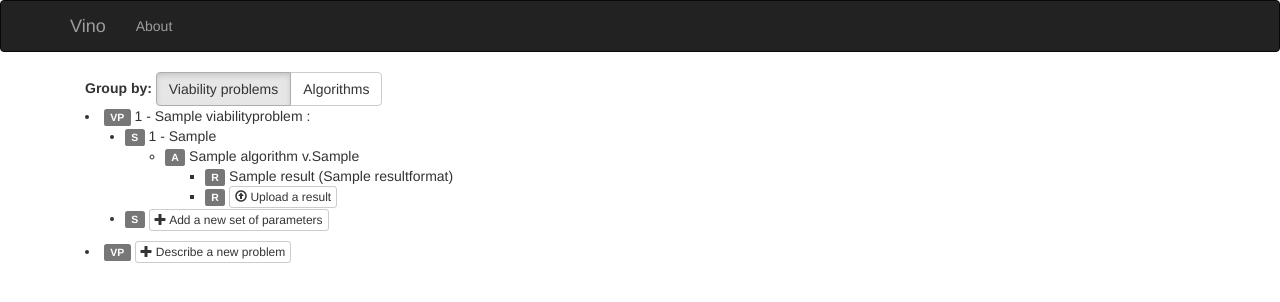
After one commit to NicolasDumoulin/vino, a Django app: page /results/ in a window 1280 px wide. The commit adds this page. Shown: the top 302 px of the page. Run offline with Django 3.2, Linux system fonts and the light colour scheme; tables that the repository leaves empty hold one stand-in row (values such as "Sample post"); some libraries are stand-ins or nearby versions.

Commit message:
To be continued:  - view as a tree of results  - form for creating a new problem

```diff
--- a/vinosite/sharekernel/forms.py
+++ b/vinosite/sharekernel/forms.py
@@ -6,13 +6,28 @@ Created on Fri Sep 11 13:49:04 2015
 """
 
 from django import forms
-from models import ViabilityProblem
+from models import ViabilityProblem, Results, Parameters
 
 class DocumentForm(forms.Form):
     docfile = forms.FileField(
         label='Select a file',
         help_text='max. 42 megabytes'
     )
+
+class ParametersSelect(forms.Select):
+    def __init__(self, *args, **kwargs):
+        super(ParametersSelect, self).__init__(*args, **kwargs)
+
+    def render_option(self, selected_choices, option_value, option_label):
+        selected_html = (option_value in selected_choices) and u' selected="selected"' or ''
+        return u'<option value="%s"%s>%s</option>' % (option_value, selected_html, option_label)
+
+
+class ResultForm(forms.ModelForm):
+    class Meta:
+        model=Results
+        fields=('title','softwareparametervalues','formatparametervalues', 'parameters')
+        widgets = { 'parameters':ParametersSelect()}
 
 class TrajForm(forms.Form):
     controlInput = forms.CharField(label = '(time,control value)',initial = 'essai')
@@ -22,6 +37,12 @@ class ViabilityProblemForm(forms.ModelForm):
         model = ViabilityProblem
         exclude = ['category']
 
+class ParametersForm(forms.ModelForm):
+    class Meta:
+        model = Parameters
+        exclude = ['']
+        widgets = {'viabilityproblem': forms.HiddenInput}
+
 class MetadataFromListForm(forms.Form):
     def __init__(self, metadata, *args, **kwargs):
         super(forms.Form, self).__init__(*args, **kwargs)
--- a/vinosite/sharekernel/models.py
+++ b/vinosite/sharekernel/models.py
@@ -9,6 +9,8 @@ class Document(models.Model):
 class Category(models.Model):
     text = models.CharField(max_length=200)
     color = models.IntegerField(default=0)
+    def __str__(self):
+        return str(self.pk) + " " + self.text
 
 class ViabilityProblem(models.Model):
     category = models.ForeignKey(Category, null = True)
--- a/vinosite/sharekernel/templates/sharekernel/kernelupload.html
+++ b/vinosite/sharekernel/templates/sharekernel/kernelupload.html
@@ -24,6 +24,7 @@
         //  2. after the metadata form completion (callback) if some metadata lacks for loading the file
         $('#fileupload').hide();
         $('#metadata-format').hide();
+        // TODO link to the result
         $('#success-panel').text('Your file has been successfully submitted. You can access here to its details. TODO');
     }
     $(document).ready(function() {
--- /dev/null
+++ b/vinosite/sharekernel/templates/sharekernel/results_tree.html
@@ -0,0 +1,105 @@
+{% extends "base.html" %}
+
+{% load staticfiles %}
+
+{% block body %}
+
+{% load bootstrap3 %}
+<div class="container" id="problem-picker">
+    <div class="col-md-6">
+            <label for="tab">Group by: </label>
+            <div id="tab" class="btn-group" data-toggle="buttons">
+				<a href="#tree-problem-view" class="btn btn-default active" data-toggle="tab">
+					<input type="radio">Viability problems</a>
+				<a href="#tree-algorithm-view" class="btn btn-default" data-toggle="tab">
+					<input type="radio">Algorithms</a>
+			</div>
+        <div class="tab-content">
+        <div class="tab-pane active" id="tree-problem-view">
+                {% for problem in problems %}
+                    <li><span class="label label-default" title="Viability problem">VP</span> {{ problem.pk }} - {{ problem.title }} :
+                    <ul>
+                    {% for param in problem.parameters_set.all %}
+                        <li><span class="label label-default" title="Problem parameters (settings)">S</span>
+                           {{ param.pk }} -  {{ param.dynamicsparametervalues }}
+                        </li>
+                        {% regroup param.results_set.all by algorithm as resultsbyalgorithm %}
+                        <ul>
+                        {% for resultbyalgorithm in resultsbyalgorithm %}
+                            <li><span class="label label-default" title="Algorithm">A</span> {{ resultbyalgorithm.grouper.name }} v.{{ resultbyalgorithm.grouper.version }}</li>
+                                <ul>
+                                {% for result in resultbyalgorithm.list %}
+                                    <li><span class="label label-default" title="Viability results">R</span> {{ result.title }} ({{ result.resultformat.name }})</li>
+                                {% endfor %}
+                                <li><span class="label label-default" title="Viability results">R</span>
+                                    <a class="btn btn-default btn-xs btn-new-results" href="{% url 'sharekernel:kerneluploadpage' param.pk resultbyalgorithm.grouper.id %}" role="button">
+                                        <span class="glyphicon glyphicon-upload" aria-hidden="true"></span> Upload a result
+                                    </a>
+                                </li>
+                                </ul>
+                        {% endfor %}
+                        </ul>
+                    {% endfor %}
+                    <li><span class="label label-default" title="Problem parameters (settings)">S</span>
+                        <a class="btn btn-default btn-xs btn-new-parameters" href="{% url 'sharekernel:newparameters' problem.pk %}" role="button">
+                            <span class="glyphicon glyphicon-plus" aria-hidden="true"></span> Add a new set of parameters
+                        </a>
+                    </li>
+                    </ul>
+                    </li>
+                {% endfor %}
+                <li><span class="label label-default" title="Viability problem">VP</span>
+                    <a class="btn btn-default btn-xs btn-new-problem" href="{% url 'sharekernel:newproblem' %}" role="button">
+                        <span class="glyphicon glyphicon-plus" aria-hidden="true"></span> Describe a new problem
+                    </a>
+                </li>
+        </div>
+        <div class="tab-pane" id="tree-algorithm-view">
+                {% for algo in algorithms %}
+                    <li><span class="label label-default" title="Algorithm">A</span> {{ algo.name }} - v.{{ algo.version }} :
+                    {% regroup algo.results_set.all by parameters as resultsbyparam %}
+                    {% regroup resultsbyparam by grouper.viabilityproblem as resultsbyvp %}
+                    <ul>
+                    <ul>{% for resultbyvp in resultsbyvp %}
+                        <li><span class="label label-default" title="Viability problem">VP</span>
+                            {{ resultbyvp.grouper.pk }} - {{ resultbyvp.grouper.title }}
+                        </li>
+                        <ul>
+                            {% for resultbyparam in resultsbyparam %}
+                                <li><span class="label label-default" title="Problem parameters (settings)">S</span>
+                                    {{ resultbyparam.grouper.pk }} - {{ resultbyparam.grouper.dynamicsparametervalues }}
+                                </li>
+                                <ul>
+                                    {% for result in resultbyparam.list %}
+                                        <li><span class="label label-default" title="Viability results">R</span> {{ result.title }} ({{ result.resultformat.name }})</li>
+                                    {% endfor %}
+                                </ul>
+                            {% endfor %}
+                            <li><span class="label label-default" title="Problem parameters (settings)">S</span>
+                                <a class="btn btn-default btn-xs btn-new-parameters" href="{% url 'sharekernel:newparameters' resultbyvp.grouper.pk %}" role="button">
+                                    <span class="glyphicon glyphicon-plus" aria-hidden="true"></span> Add a new set of parameters
+                                </a>
+                            </li>
+                        </ul>
+                    {% endfor %}
+                    <li><span class="label label-default" title="Viability problem">VP</span>
+                        <a class="btn btn-default btn-xs btn-new-problem" href="{% url 'sharekernel:newproblem' %}" role="button">
+                            <span class="glyphicon glyphicon-plus" aria-hidden="true"></span> Describe a new problem
+                        </a>
+                    </li>
+                    </ul>
+                    </ul>
+                    </li>
+                {% endfor %}
+        </div>
+    </div>
+</div>
+
+<script>
+
+  $('#groupByButton input').on('click', function () {
+    console.log($(this));
+    console.log($(this).attr('data-target'));
+  });
+</script>
+{% endblock %}
--- a/vinosite/sharekernel/urls.py
+++ b/vinosite/sharekernel/urls.py
@@ -15,6 +15,11 @@ urlpatterns = [
     url(r'^recorded/$', views.recorded, name='recorded'),
     url(r'^controltostate/(?P<result_id>([0-9]|N)+)/$', views.controltostate, name='controltostate'),
     url(r'^verify/$', views.verify, name='verify'),
+    url(r'^problem/new/$', views.newproblem, name='newproblem'),
+    url(r'^problem/(?P<viabilityproblem_id>([0-9]|N)+)/parameters/new/$', views.newparameters, name='newparameters'),
+    url(r'^results/$', views.results_tree, name='results_tree'),
+    url(r'^result/(?P<result_id>([0-9]|N)+)/$', views.result, name='result'),
+    url(r'^upload/p=(?P<parameters_id>([0-9]|N)+)/a=(?P<algorithm_id>([0-9]|N)+)/$', views.kerneluploadpage, name='kerneluploadpage'),
     url(r'^upload/$', views.kerneluploadpage, name='kerneluploadpage'),
     url(r'kerneluploadfile/', views.kerneluploadfile, name = 'kerneluploadfile' ),
     url(r'^ViNOComparison2D/(?P<vinoA_id>([0-9]|N)+)/(?P<vinoB_id>([0-9]|N)+)/(?P<ppa>([0-9]|N)+)/$', views.ViNOComparison2D, name='ViNOComparison2D'),
--- a/vinosite/sharekernel/views.py
+++ b/vinosite/sharekernel/views.py
@@ -1,5 +1,4 @@
-from django.shortcuts import render
-from django.shortcuts import get_object_or_404,render
+from django.shortcuts import get_object_or_404, render
 from django.views.decorators.csrf import  ensure_csrf_cookie
 from sharekernel.models import Document, Category, ViabilityProblem, Algorithm, Parameters,Results,ResultFormat
 from sharekernel.forms import DocumentForm, TrajForm
@@ -16,7 +15,7 @@ from django.views.decorators.http import require_POST
 import os
 import METADATA
 from datetime import datetime
-from forms import ViabilityProblemForm, MetadataFromListForm
+from forms import ViabilityProblemForm, MetadataFromListForm, ResultForm, ParametersForm
 
 import json
 import tempfile
@@ -52,6 +51,9 @@ def visitviabilityproblemlist(request,category_id):
 def visitresult(request,result_id):
     r = Results.objects.get(id=result_id)
     p = r.parameters
+    if not p or not r.algorithm:
+        r=Results.objects.get(id=result_id)
+        return render(request, 'sharekernel/metadata.html', {'result':r})
     vp = p.viabilityproblem
     stanaab = []
     connaab = []
@@ -161,12 +163,14 @@ def visitviabilityproblem(request,viabilityproblem_id):
     index = 0
     for i in vp.statenameandabbreviation.split("/"):
         j = i.split(",")
-        stanaab.append(''.join([j[0]," : ",j[1]]))
-        dyndes[index] = j[1]+"' = "+dyndes[index]
-        index = index+1
+        if len(j)>1:
+            stanaab.append(''.join([j[0]," : ",j[1]]))
+            dyndes[index] = j[1]+"' = "+dyndes[index]
+            index = index+1
     for i in vp.controlnameandabbreviation.split("/"):
         j = i.split(",")
-        connaab.append(''.join([j[0]," : ",j[1]]))
+        if len(j)>1:
+            connaab.append(''.join([j[0]," : ",j[1]]))
 
     adcondes = vp.admissiblecontroldescription.split(",")
     stacondes = vp.stateconstraintdescription.split(",")
@@ -764,9 +768,13 @@ def compareresultbis(request, vinoA_id, vinoB_id):
         context[key] = json.dumps(list(grid.bars), sort_keys = True, ensure_ascii=False)
     return render(request, 'sharekernel/compareTwoVinos.html', context)
 
-def kerneluploadpage(request):
+def kerneluploadpage(request, parameters_id=None, algorithm_id=None):
     form = DocumentForm()
-    context = { 'form': form}
+    context = { 'form': form,
+        'parameters' : get_object_or_404(Parameters, id=parameters_id) if parameters_id else None,
+        'algorithm' : get_object_or_404(Algorithm, id=algorithm_id) if algorithm_id else None,
+        }
+    # TODO handle parameters_id and algorithm_id in the following
     return render(request, 'sharekernel/kernelupload.html', context)
 
 def metadatafilespecification(request,category_id,viabilityproblem_id,parameters_id,algorithm_id,resultformat_id):
@@ -1141,6 +1149,50 @@ def controltostate(request,result_id):
         return HttpResponse("Pas POST")
     return HttpResponse("Pas POST")
 
+def results_tree(request):
+    return render(request, 'sharekernel/results_tree.html', {
+        'problems':ViabilityProblem.objects.all(),
+        'parameters':Parameters.objects.all(),
+        'algorithms':Algorithm.objects.all(),
+        'results':Results.objects.all(),
+        'problemform': ViabilityProblemForm()
+        })
+
+def newproblem(request):
+    if request.method == 'POST':
+        form = ViabilityProblemForm(request.POST)
+        if form.is_valid():
+            problem = form.save()
+            return HttpResponseRedirect(reverse('sharekernel:visitviabilityproblem', args=[problem.pk]))
+    else:
+        form = ViabilityProblemForm()
+    return render(request, 'sharekernel/formTemplate.html', {'page_title': 'Create a new viability problem','form': form})
+
+def newparameters(request, viabilityproblem_id):
+    # TODO set value for viabilityproblem_id
+    vp = ViabilityProblem.objects.get(id=viabilityproblem_id)
+    page_title = 'Add new parameters for the viability problem "'+vp.title+'"'
+    if request.method == 'POST':
+        form = ParametersForm(request.POST)
+        if form.is_valid():
+            parameters = form.save()
+            return HttpResponseRedirect(reverse('sharekernel:visitviabilityproblem', args=[parameters.viabilityproblem.pk]))
+    else:
+        form = ParametersForm(initial={'viabilityproblem':vp})
+    return render(request, 'sharekernel/formTemplate.html', {'page_title': page_title,'form': form})
+
+def result(request, result_id):
+    if request.method == 'GET':
+        result = Results.objects.get(id=result_id)
+        # TODO ModelChoiceField for selecting foreign keys
+        form = ResultForm(instance=result)
+    elif request.method == 'POST':
+        form = ResultForm(request.POST)
+        if form.is_valid():
+            form.save()
+            # TODO save
+            return HttpResponse("OK")
+    return render(request, 'sharekernel/formTemplate.html', {'page-title':'Editing result '+str(result), 'form': form})
 
 from jfu.http import upload_receive, UploadResponse
 
```
Also changed, not shown: vinosite/sharekernel/templates/sharekernel/formTemplate.html (added, +16 -0 lines), vinosite/sharekernel/templates/sharekernel/visitviabilityproblem.html (+7 -14 lines).
